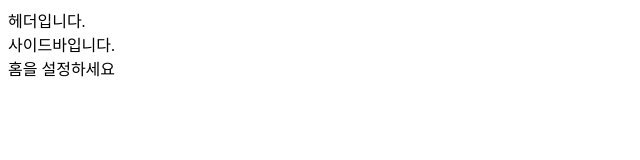
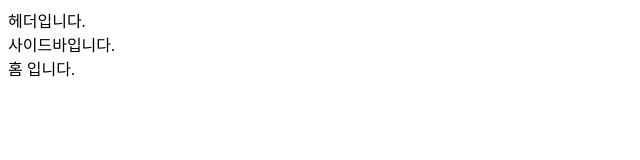
Before and after one commit to innovation-final/Front, a React (Create React App) app: page / in a window 1280 px wide. Shown: the top 160 px of the page, without its empty margins (0-640 px from the left). Built offline with nearby package versions, Linux system fonts and the light colour scheme.

Commit message:
Feat: Initialize

```diff
--- a/src/pages/Home.jsx
+++ b/src/pages/Home.jsx
@@ -4,7 +4,7 @@ import Layout from '../component/layout/Layout';
 function Home() {
     return (
         <Layout header sidebar>
-            홈을 설정하세요
+            홈 입니다.
         </Layout>
     );
 }
--- a/src/redux/modules/userSlice.js
+++ b/src/redux/modules/userSlice.js
@@ -1,5 +1,5 @@
 import { createAsyncThunk, createSlice } from '@reduxjs/toolkit';
-import { userAPI } from '../../server/api';
+import { userAPI } from '../../shared/api';
 
 /** InitialState */
 const initialState = {};
```
